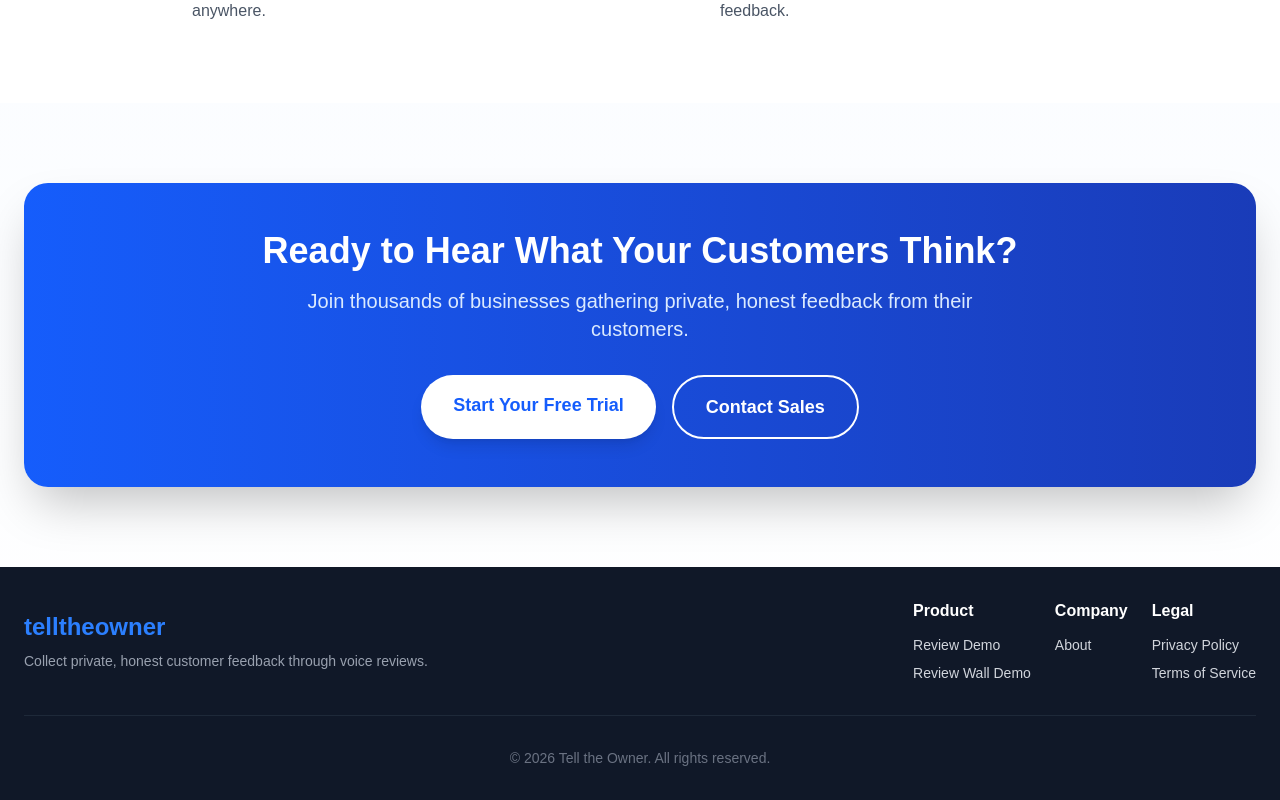
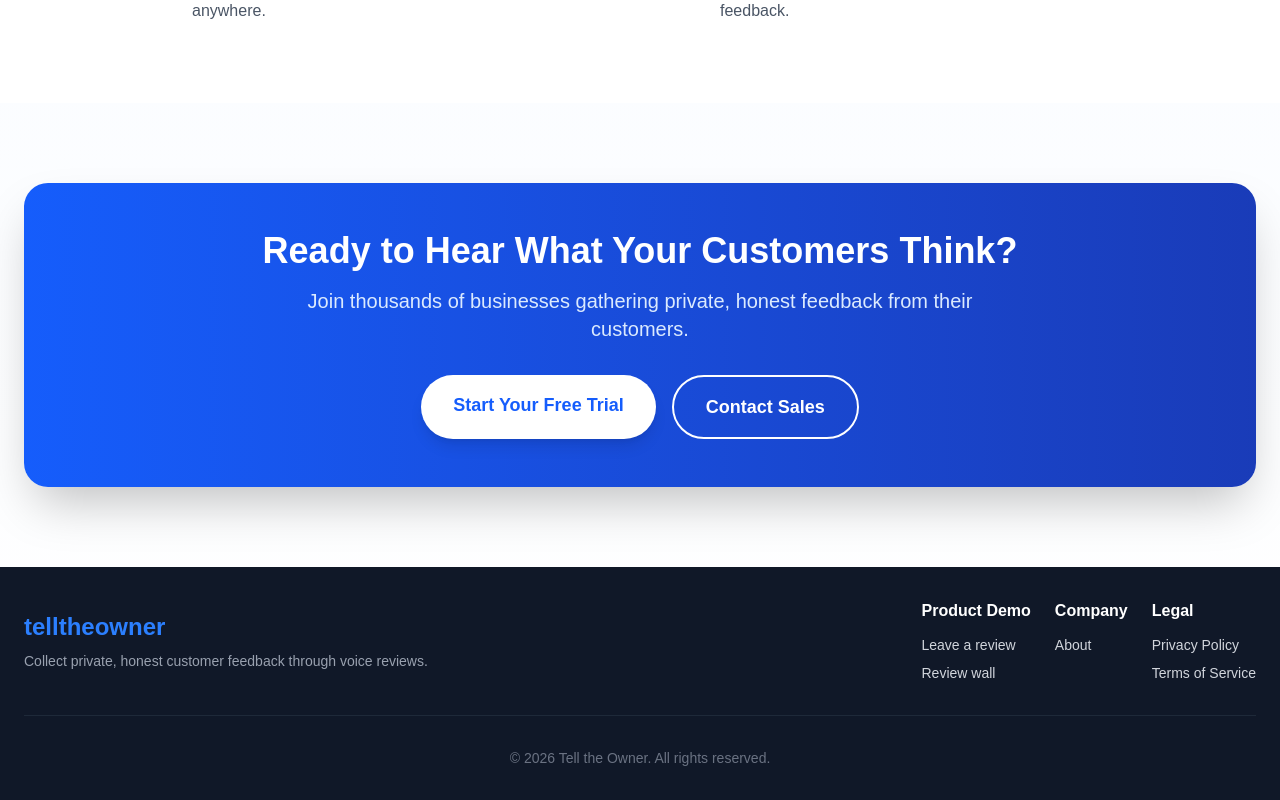
Before and after one commit to vijayst/telltheowner, a Next.js app: page / in a window 1280 px wide. Shown: the part 2082-2882 px from the top of the page. Built offline with nearby package versions, Linux system fonts and the light colour scheme; no server answers.

Commit message:
change text

```diff
--- a/src/app/product/review-wall-demo/page.tsx
+++ b/src/app/product/review-wall-demo/page.tsx
@@ -86,9 +86,9 @@ export default function ReviewWallDemoPage() {
   };
 
   return (
-    <div className="min-h-screen bg-gradient-to-b from-blue-50 to-white">
+    <div className="h-screen bg-gradient-to-b from-blue-50 to-white flex flex-col">
       {/* Header */}
-      <nav className="container mx-auto px-6 py-4">
+      <nav className="container mx-auto px-6 py-4 flex-shrink-0">
         <div className="flex items-center justify-between">
           <a href="/" className="text-2xl font-bold text-blue-600">telltheowner</a>
           <a href="/" className="text-gray-600 hover:text-blue-600 transition">
@@ -98,16 +98,16 @@ export default function ReviewWallDemoPage() {
       </nav>
 
       {/* Main Content */}
-      <div className="container mx-auto px-6 py-12">
+      <div className="container mx-auto px-6 py-12 flex-1 overflow-y-auto">
         <div className="max-w-5xl mx-auto">
           <div className="bg-white rounded-2xl shadow-lg p-8">
             {/* Header */}
             <div className="mb-6">
               <h1 className="text-3xl font-bold text-gray-900">
-                Review Wall
+                Review wall
               </h1>
               <p className="text-gray-600 mt-2">
-                Public reviews for {demoBusiness.businessName}
+                Reviews for {demoBusiness.businessName}
               </p>
             </div>
 
@@ -248,7 +248,7 @@ export default function ReviewWallDemoPage() {
       </div>
 
       {/* Footer */}
-      <div className="mt-12">
+      <div className="flex-shrink-0">
         <footer className="bg-gray-900 text-gray-300 py-8">
           <div className="container mx-auto px-6 text-center text-sm text-gray-500">
             <p>&copy; {new Date().getFullYear()} Tell the Owner. All rights reserved.</p>
--- a/src/components/Footer.tsx
+++ b/src/components/Footer.tsx
@@ -12,16 +12,16 @@ export default function Footer() {
 
           <div className="flex flex-wrap justify-center gap-6">
             <div>
-              <h3 className="font-semibold text-white mb-3">Product</h3>
+              <h3 className="font-semibold text-white mb-3">Product Demo</h3>
               <ul className="space-y-2 text-sm">
                 <li>
                   <a href="/product/review-demo" className="hover:text-blue-500 transition">
-                    Review Demo
+                    Leave a review
                   </a>
                 </li>
                 <li>
                   <a href="/product/review-wall-demo" className="hover:text-blue-500 transition">
-                    Review Wall Demo
+                    Review wall
                   </a>
                 </li>
               </ul>
```
